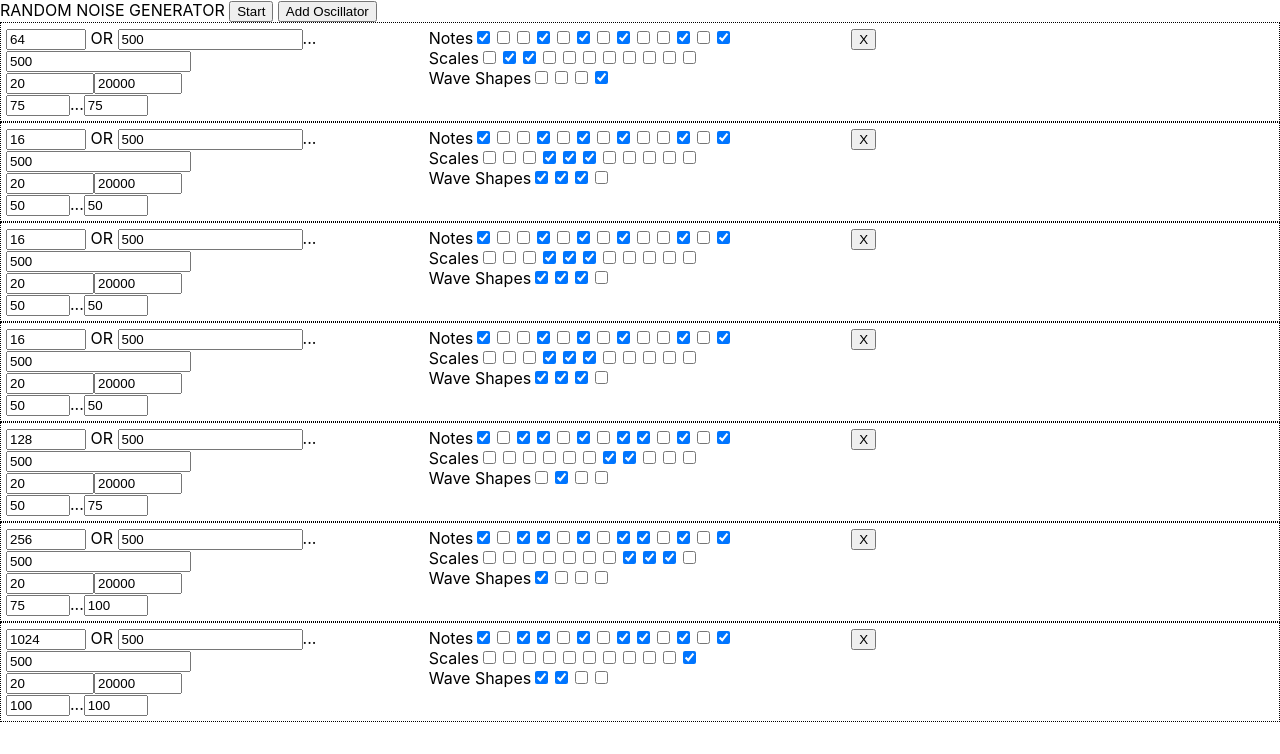
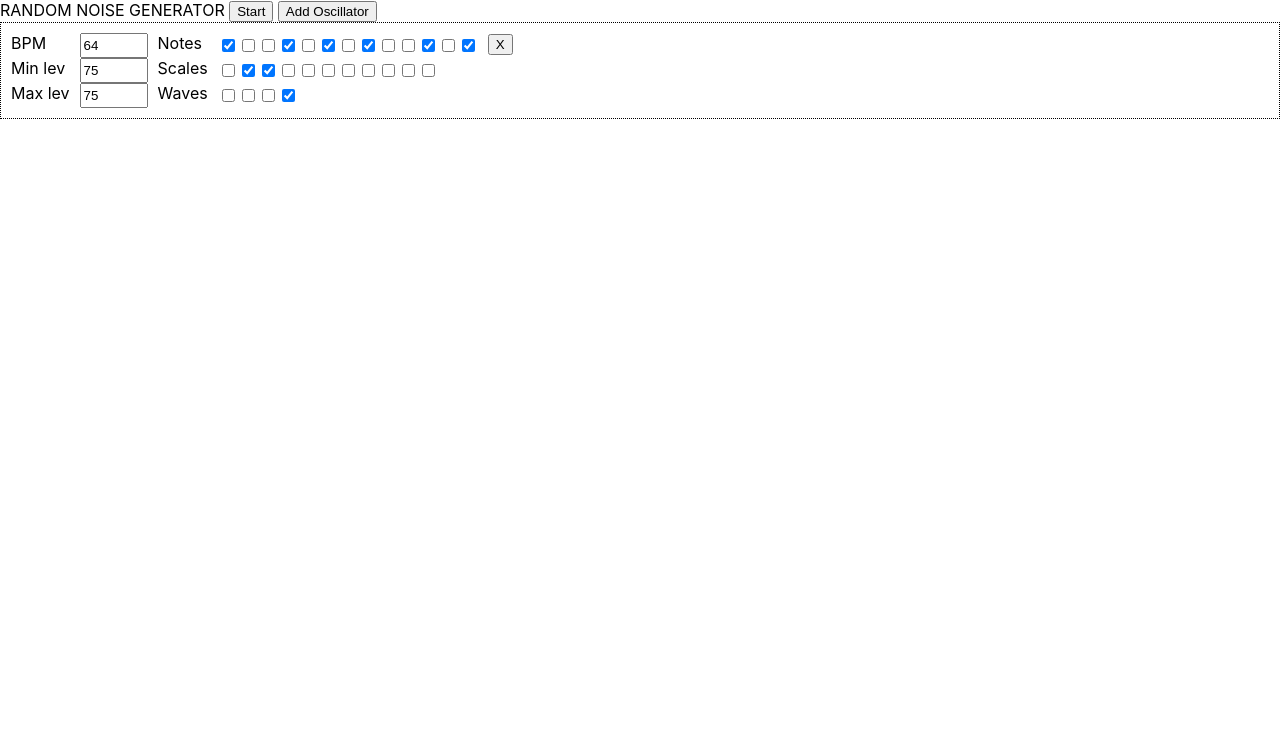
Before and after one commit to CodeKrakken/random-noise-generator, a React (Create React App) app: page / in a window 1280 px wide. Shown: the top 754 px of the page. Built offline with nearby package versions, Linux system fonts and the light colour scheme.

Commit message:
Add 50% of rest, simplify controls, arrange layout better

```diff
--- a/src/App.css
+++ b/src/App.css
@@ -1,13 +1,22 @@
 .row {
   display: flex;
+}
 
+.inner-row {
+  height: 25px
 }
 
 .column {
-  flex: 50%;
+  column-width: auto;
+  padding: 5px
 }
 
 .node {
   border: 1px dotted black;
-  padding: 5px
+  padding: 5px;
+  width: auto
 }
+
+.textbox {
+  width: 60px
+}
--- a/src/App.jsx
+++ b/src/App.jsx
@@ -107,100 +107,100 @@ function App() {
     activeScales    : [1,2],
     activeWaveShapes: ['square']
   },
-  {
-    oscillator      : oscillator2,
-    gain            : gain2,
-    minFrequency    : 20,
-    maxFrequency    : 20000,
-    bpm             : 16,
-    minNoteLength   : 500,
-    maxNoteLength   : 500,
-    minVolume       : 50,
-    maxVolume       : 50,
-    activeNotes     : [1, 4, 6, 8, 11, 13],
-    activeScales    : [3,4,5],
-    activeWaveShapes: ['sine', 'triangle', 'sawtooth']
-  },
-  {
-    oscillator      : oscillator3,
-    gain            : gain3,
-    minFrequency    : 20,
-    maxFrequency    : 20000,
-    bpm             : 16,
-    minNoteLength   : 500,
-    maxNoteLength   : 500,
-    minVolume       : 50,
-    maxVolume       : 50,
-    activeNotes     : [1, 4, 6, 8, 11, 13],
-    activeScales    : [3,4,5],
-    activeWaveShapes: ['sine', 'triangle', 'sawtooth']
-  },
-  {
-    oscillator      : oscillator4,
-    gain            : gain4,
-    minFrequency    : 20,
-    maxFrequency    : 20000,
-    bpm             : 16,
-    minNoteLength   : 500,
-    maxNoteLength   : 500,
-    minVolume       : 50,
-    maxVolume       : 50,
-    activeNotes     : [1, 4, 6, 8, 11, 13],
-    activeScales    : [3,4,5],
-    activeWaveShapes: ['sine', 'triangle', 'sawtooth']
-  },
-  {
-    oscillator      : oscillator5,
-    gain            : gain5,
-    minFrequency    : 20,
-    maxFrequency    : 20000,
-    bpm             : 128,
-    minNoteLength   : 500,
-    maxNoteLength   : 500,
-    minVolume       : 50,
-    maxVolume       : 75,
-    activeNotes     : [1, 3, 4, 6, 8, 9, 11, 13],
-    activeScales    : [6,7],
-    activeWaveShapes: ['triangle']
-  },
-  {
-    oscillator      : oscillator6,
-    gain            : gain6,
-    minFrequency    : 20,
-    maxFrequency    : 20000,
-    bpm             : 256,
-    minNoteLength   : 500,
-    maxNoteLength   : 500,
-    minVolume       : 75,
-    maxVolume       : 100,
-    activeNotes     : [1, 3, 4, 6, 8, 9, 11, 13],
-    activeScales    : [7,8,9],
-    activeWaveShapes: ['sine']
-  },
-  {
-    oscillator      : oscillator7,
-    gain            : gain7,
-    minFrequency    : 20,
-    maxFrequency    : 20000,
-    bpm             : 1024,
-    minNoteLength   : 500,
-    maxNoteLength   : 500,
-    minVolume       : 100,
-    maxVolume       : 100,
-    activeNotes     : [1, 3, 4, 6, 8, 9, 11, 13],
-    activeScales    : [10, 11],
-    activeWaveShapes: ['sine', 'triangle']
-  },
+  // {
+  //   oscillator      : oscillator2,
+  //   gain            : gain2,
+  //   minFrequency    : 20,
+  //   maxFrequency    : 20000,
+  //   bpm             : 16,
+  //   minNoteLength   : 500,
+  //   maxNoteLength   : 500,
+  //   minVolume       : 50,
+  //   maxVolume       : 50,
+  //   activeNotes     : [1, 4, 6, 8, 11, 13],
+  //   activeScales    : [3,4,5],
+  //   activeWaveShapes: ['sine', 'triangle', 'sawtooth']
+  // },
+  // {
+  //   oscillator      : oscillator3,
+  //   gain            : gain3,
+  //   minFrequency    : 20,
+  //   maxFrequency    : 20000,
+  //   bpm             : 16,
+  //   minNoteLength   : 500,
+  //   maxNoteLength   : 500,
+  //   minVolume       : 50,
+  //   maxVolume       : 50,
+  //   activeNotes     : [1, 4, 6, 8, 11, 13],
+  //   activeScales    : [3,4,5],
+  //   activeWaveShapes: ['sine', 'triangle', 'sawtooth']
+  // },
+  // {
+  //   oscillator      : oscillator4,
+  //   gain            : gain4,
+  //   minFrequency    : 20,
+  //   maxFrequency    : 20000,
+  //   bpm             : 16,
+  //   minNoteLength   : 500,
+  //   maxNoteLength   : 500,
+  //   minVolume       : 50,
+  //   maxVolume       : 50,
+  //   activeNotes     : [1, 4, 6, 8, 11, 13],
+  //   activeScales    : [3,4,5],
+  //   activeWaveShapes: ['sine', 'triangle', 'sawtooth']
+  // },
+  // {
+  //   oscillator      : oscillator5,
+  //   gain            : gain5,
+  //   minFrequency    : 20,
+  //   maxFrequency    : 20000,
+  //   bpm             : 128,
+  //   minNoteLength   : 500,
+  //   maxNoteLength   : 500,
+  //   minVolume       : 50,
+  //   maxVolume       : 75,
+  //   activeNotes     : [1, 3, 4, 6, 8, 9, 11, 13],
+  //   activeScales    : [6,7],
+  //   activeWaveShapes: ['triangle']
+  // },
+  // {
+  //   oscillator      : oscillator6,
+  //   gain            : gain6,
+  //   minFrequency    : 20,
+  //   maxFrequency    : 20000,
+  //   bpm             : 256,
+  //   minNoteLength   : 500,
+  //   maxNoteLength   : 500,
+  //   minVolume       : 75,
+  //   maxVolume       : 100,
+  //   activeNotes     : [1, 3, 4, 6, 8, 9, 11, 13],
+  //   activeScales    : [7,8,9],
+  //   activeWaveShapes: ['sine']
+  // },
+  // {
+  //   oscillator      : oscillator7,
+  //   gain            : gain7,
+  //   minFrequency    : 20,
+  //   maxFrequency    : 20000,
+  //   bpm             : 1024,
+  //   minNoteLength   : 500,
+  //   maxNoteLength   : 500,
+  //   minVolume       : 100,
+  //   maxVolume       : 100,
+  //   activeNotes     : [1, 3, 4, 6, 8, 9, 11, 13],
+  //   activeScales    : [10, 11],
+  //   activeWaveShapes: ['sine', 'triangle']
+  // },
 ])
 
   const getRandomFrequency = (i) => {
-    const minFrequency = +document.getElementById(`minFrequency${i}`).value
-    const maxFrequency = +document.getElementById(`maxFrequency${i}`).value
-    const activeFrequencies = getActiveFrequencies(nodes[i])
-    const filteredFrequencies = activeFrequencies.filter(frequency => frequency >= minFrequency && frequency <= maxFrequency)
-    const randomIndex = Math.floor(Math.random()*filteredFrequencies.length)
+    // const minFrequency = +document.getElementById(`minFrequency${i}`).value
+    // const maxFrequency = +document.getElementById(`maxFrequency${i}`).value
+    let activeFrequencies = getActiveFrequencies(nodes[i])
+    // activeFrequencies = activeFrequencies.filter(frequency => frequency >= minFrequency && frequency <= maxFrequency)
+    const randomIndex = Math.floor(Math.random()*activeFrequencies.length)
 
-    return filteredFrequencies[randomIndex]
+    return activeFrequencies[randomIndex]
   }
 
   const getActiveFrequencies = (node) => {
@@ -225,16 +225,17 @@ function App() {
   const playNote = (node, i) => {
     if (cycling)  {
       if (Date.now() >= node.nextNoteAt) {
-        const minLength   = +document.getElementById(`minLength${i}`).value
-        const maxLength   = +document.getElementById(`maxLength${i}`).value
+        // const minLength   = +document.getElementById(`minLength${i}`).value
+        // const maxLength   = +document.getElementById(`maxLength${i}`).value
         const bpm         = +document.getElementById(`bpm${i}`).value
-        const noteLength  = bpm ? 60000/bpm : minLength + (Math.random() * (maxLength - minLength))
+        const noteLength  = 60000/bpm
         const minVolume   = +document.getElementById(`minVolume${i}`).value
         const maxVolume   = +document.getElementById(`maxVolume${i}`).value
 
         const waveShape   = node.activeWaveShapes[Math.floor(Math.random() * node.activeWaveShapes.length)]
         node.oscillator.type   = waveShape
-        const frequency   = getRandomFrequency(i);
+        const frequency   = Math.random() > 0.5 ? getRandomFrequency(i) : 0;
+        console.log(frequency)
 
         try {
           node.oscillator.frequency.value = frequency
@@ -266,18 +267,6 @@ function App() {
     nodes.map(node => {node.gain.gain.value = 0})
   }
 
-  // const handleWaveShapeChange = (e) => {
-
-  //   const toggledWaveShape = e.target.value
-
-  //   if (activeWaveShapes.includes(toggledWaveShape)) {
-  //     const toggledWaveShapeIndex = activeWaveShapes.indexOf(toggledWaveShape)
-  //     activeWaveShapes.splice(toggledWaveShapeIndex, 1)
-  //   } else {
-  //     activeWaveShapes.push(toggledWaveShape)
-  //   }
-  // }
-
   const handleStartStop = () => {
     cycling = !cycling
     cycling ? start() : stop()
@@ -286,10 +275,6 @@ function App() {
 
   const notes   = [1,2,3,4,5,6,7,8,9,10,11,12,13]
   const scales  = [0,1,2,3,4,5,6,7,8,9,10]
-
-  // useEffect(() => {
-  //   setUpSample()
-  // }, [])
 
   const setUpSample = async () => {
     addOscillator(64)
@@ -313,7 +298,15 @@ function App() {
           return <div className="node">
             <div className="row">
               <div className="column">
+                <div className="row inner-row">BPM</div>
+                <div className="row inner-row">Min lev</div>
+                <div className="row inner-row">Max lev</div>
+              </div>
+
+              <div className="column">
+                <div className="row inner-row">
                   <input
+                    className='textbox'
                     title="BPM"
                     id={`bpm${i}`}
                     type="number"
@@ -324,9 +317,11 @@ function App() {
                     max={60000}
                   />
 
-                <span>{" "}OR{" "}</span>
+                {/* <span>{" "}OR{" "}</span>
+                <label></label>
 
                 <input
+                  className='textbox'
                   title={'min length'}
                   id={`minLength${i}`}
                   type="number"
@@ -335,17 +330,19 @@ function App() {
                 />
                 ...
                 <input
+                  className='textbox'
                   title={'max length'}
                   id={`maxLength${i}`}
                   type="number"
                   value={node.maxNoteLength}
                   onChange={(e) => setNodes([nodes.slice(0,i), {...nodes[i], maxNoteLength: +e.target.value}, nodes.slice(i+1)].flat())}
-                />
+                /> */}
 
 
-                <br />
+                {/* <br />
 
                 <input
+                  className='textbox'
                   title='Min pitch'
                   id={`minFrequency${i}`}
                   type="number"
@@ -357,6 +354,7 @@ function App() {
                 />
 
                 <input
+                  className='textbox'
                   title='Max pitch'
                   id={`maxFrequency${i}`}
                   type="number"
@@ -365,11 +363,12 @@ function App() {
                   maxlength={5}
                   min={0}
                   max={100000}
-                />
+                /> */}
 
-                <br />
-
+                </div>
+                <div className="row inner-row">
                   <input
+                    className='textbox'
                     title={'Min volume'}
                     id={`minVolume${i}`}
                     type="number"
@@ -379,10 +378,10 @@ function App() {
                     max={100}
                     maxlength={3}
                   />
-
-                ...
-
+                </div>
+                <div className="row inner-row">
                   <input
+                    className='textbox'
                     title={'Max volume'}
                     id={`maxVolume${i}`}
                     type="number"
@@ -393,9 +392,21 @@ function App() {
                     maxlength={3}
                   />
                 </div>
+              </div>
 
               <div className="column">
+                <div className="row inner-row">
                   Notes
+                </div>
+                <div className="row inner-row">
+                  Scales
+                </div>
+                <div className="row inner-row">
+                  Waves
+                </div>
+              </div>
+              <div className="column">
+                <div className="row inner-row">
                   {
                     notes.map(note =>
                       <>
@@ -409,11 +420,8 @@ function App() {
                       </>
                     )
                   }
-
-                <br />
-
-                Scales
-
+                </div>
+                <div className="row inner-row">
                   {
                     scales.map(scale =>
                       <>
@@ -427,8 +435,8 @@ function App() {
                       </>
                     )
                   }
-                <br />
-                Wave Shapes
+                </div>
+                <div className="row inner-row">
                   {
                     waveShapes.map(waveShape => {
                       return <>
@@ -440,9 +448,9 @@ function App() {
                           onChange={(e) => setNodes([nodes.slice(0,i), {...nodes[i], activeWaveShapes: node.activeWaveShapes.includes(e.target.value) ? node.activeWaveShapes.filter(waveShape => waveShape !== e.target.value) : [node.activeWaveShapes, e.target.value].flat()}, nodes.slice(i+1)].flat())}
                         />
                       </>
+                    })
                   }
-                  )
-                }
+                </div>
               </div>
               <div className="column">
                 <button
```
Lines whose indentation alone changed are shown as unchanged.
